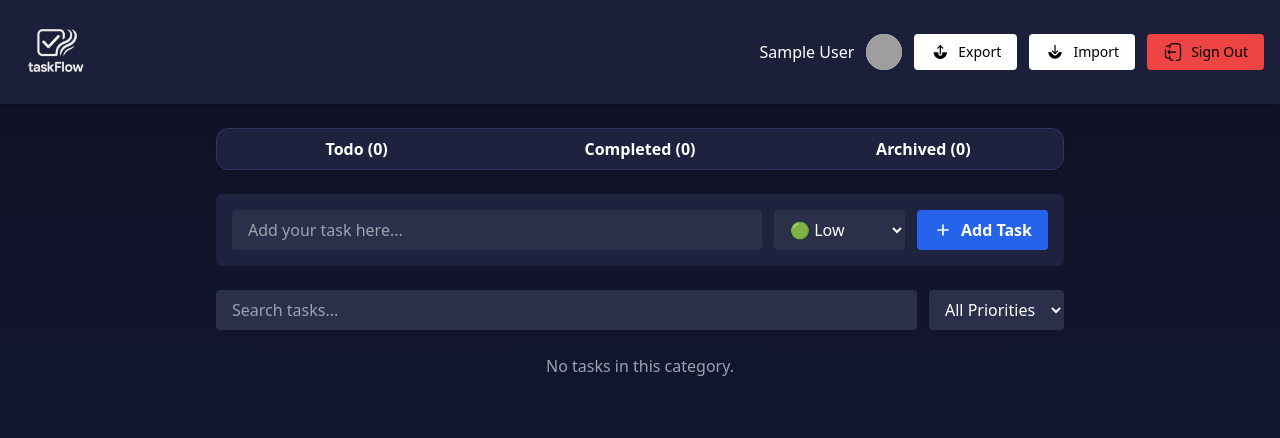
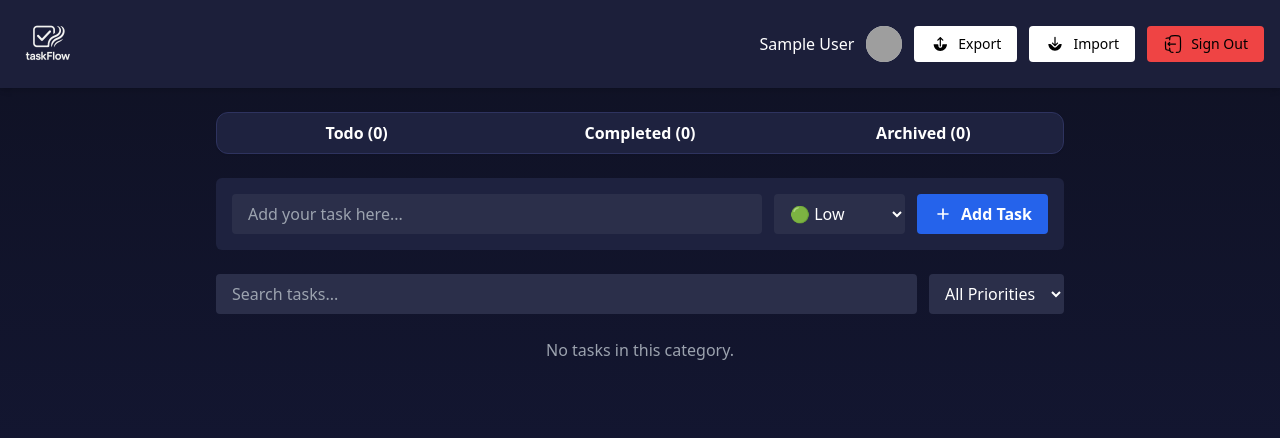
Before and after one commit to parth9784/TaskFlow, a plain HTML site: page app.html in a window 1280 px wide. Drawn offline with nearby package versions, Linux system fonts and the light colour scheme; no server answers; sample sign-in values are in the browser's storage; grey boxes are pictures that could not be loaded.

Commit message:
improved

```diff
--- a/app.html
+++ b/app.html
@@ -11,7 +11,7 @@
 <body class="bg-gradient-to-b from-[#0f1123] to-[#161a3b] text-white min-h-screen overflow-y-auto font-sans">
 
   <!-- Navbar -->
-  <nav class="flex sm:flex-row sm:justify-between sm:items-center gap-3 px-4 py-3 bg-[#1c1f3a] shadow-md">
+  <!-- <nav class="flex sm:flex-row sm:justify-between sm:items-center gap-3 px-4 py-3 bg-[#1c1f3a] shadow-md">
     <img src="icons/taskflow.png" class="w-20 h-20" alt="logo" />
     <div class="flex flex-wrap items-center gap-3">
       <span id="username" class="capitalize font-medium text-white text-sm sm:text-base"></span>
@@ -59,7 +59,64 @@
 
 
     </div>
-  </nav>
+  </nav> -->
+  <nav class="flex justify-between items-center px-4 py-3 bg-[#1c1f3a] shadow-md relative">
+  <!-- Logo -->
+  <img src="icons/taskflow.png" class="w-16 h-16" alt="logo" />
+
+  <!-- Hamburger Toggle (mobile) -->
+  <button title="menu" id="menuToggle" class="sm:hidden p-2 rounded text-white focus:outline-none">
+    <svg class="w-6 h-6" fill="none" stroke="currentColor" stroke-width="2" viewBox="0 0 24 24"
+      xmlns="http://www.w3.org/2000/svg">
+      <path stroke-linecap="round" stroke-linejoin="round" d="M4 6h16M4 12h16M4 18h16"></path>
+    </svg>
+  </button>
+
+  <!-- Nav Items -->
+  <div id="navMenu"
+    class="absolute top-24 right-4 sm:static hidden sm:flex flex-col sm:flex-row items-start sm:items-center gap-3 sm:gap-3 bg-[#1c1f3a] sm:bg-transparent p-4 sm:p-0 rounded-md shadow-md sm:shadow-none z-50 sm:w-auto w-[calc(100%-2rem)] space-y-3 sm:space-y-0">
+
+    <span id="username" class="capitalize font-medium text-white text-sm sm:text-base">User</span>
+    <img id="avatar" class="w-9 h-9 rounded-full bg-gray-300 object-cover" alt="Avatar" />
+
+    <button id="exportBtn"
+      class="flex items-center gap-2 px-4 py-2 bg-white text-black rounded hover:bg-gray-200 text-sm w-full sm:w-auto">
+      <svg class="w-5 h-5" fill="currentColor" viewBox="0 0 24 24">
+        <path fill-rule="evenodd" clip-rule="evenodd"
+          d="M8.84467 7.90533C9.13756 8.19822 9.61244 8.19822 9.90533 7.90533L11.625 6.18566L11.625 14.375C11.625 14.7892 11.9608 15.125 12.375 15.125C12.7892 15.125 13.125 14.7892 13.125 14.375V6.18566L14.8447 7.90533C15.1376 8.19822 15.6124 8.19822 15.9053 7.90533C16.1982 7.61244 16.1982 7.13756 15.9053 6.84467L12.9053 3.84467C12.6124 3.55178 12.1376 3.55178 11.8447 3.84467L8.84467 6.84467C8.55178 7.13756 8.55178 7.61244 8.84467 7.90533Z" />
+        <path
+          d="M12.375 20.375C16.7933 20.375 20.375 16.7933 20.375 12.375L16.625 12.375C15.6822 12.375 15.2108 12.375 14.9179 12.6679C14.625 12.9608 14.625 13.4322 14.625 14.375C14.625 15.6176 13.6176 16.625 12.375 16.625C11.1324 16.625 10.125 15.6176 10.125 14.375C10.125 13.4322 10.125 12.9608 9.83211 12.6679C9.53921 12.375 9.06781 12.375 8.125 12.375H4.375C4.375 16.7933 7.95672 20.375 12.375 20.375Z" />
+      </svg>
+      <span>Export</span>
+    </button>
+
+    <button id="importBtn"
+      class="flex items-center gap-2 px-4 py-2 bg-white text-black rounded hover:bg-gray-200 text-sm w-full sm:w-auto">
+      <svg class="w-5 h-5" viewBox="0 0 24 24" fill="currentColor">
+        <path fill-rule="evenodd" clip-rule="evenodd"
+          d="M15.5303 10.4697C15.2374 10.1768 14.7626 10.1768 14.4697 10.4697L12.75 12.1893V4C12.75 3.58579 12.4142 3.25 12 3.25C11.5858 3.25 11.25 3.58579 11.25 4V12.1893L9.53033 10.4697C9.23744 10.1768 8.76256 10.1768 8.46967 10.4697C8.17678 10.7626 8.17678 11.2374 8.46967 11.5303L11.4697 14.5303C11.7626 14.8232 12.2374 14.8232 12.5303 14.5303L15.5303 11.5303C15.8232 11.2374 15.8232 10.7626 15.5303 10.4697Z" />
+        <path
+          d="M17.7476 12C17.2996 12 16.9077 12.2742 16.591 12.591L13.591 15.591C12.7123 16.4697 11.2877 16.4697 10.409 15.591L7.40901 12.591C7.09226 12.2742 6.70041 12 6.25245 12H4C4 16.4183 7.58172 20 12 20C16.4183 20 20 16.4183 20 12H17.7476Z" />
+      </svg>
+      <span>Import</span>
+    </button>
+
+    <button title="Sign Out" id="signOut"
+      class="flex items-center gap-2 px-4 py-2 text-sm text-black bg-red-500 rounded hover:bg-red-600 transition-all duration-200 w-full sm:w-auto">
+      <svg class="w-5 h-5 text-black" viewBox="0 0 24 24" fill="none">
+        <path d="M15 12H6M6 12L8 14M6 12L8 10" stroke="currentColor" stroke-width="1.5" stroke-linecap="round"
+          stroke-linejoin="round" />
+        <path
+          d="M12 22c-1.553-.046-2.48-.22-3.121-.861C8.11 20.37 8.014 19.193 8.002 17M16 22c2.175-.012 3.353-.108 4.121-.877C21 20.244 21 18.83 21 16V8c0-2.828 0-4.243-.879-5.122C19.242 2 17.828 2 15 2h-1c-2.828 0-4.243 0-5.122.878C8.11 3.647 8.014 4.825 8.002 7"
+          stroke="currentColor" stroke-width="1.5" stroke-linecap="round" />
+        <path d="M3 9.5v5c0 2.357 0 3.536.732 4.268.733.732 1.911.732 4.268.732M3.732 5.232C4.465 4.5 5.643 4.5 8 4.5"
+          stroke="currentColor" stroke-width="1.5" stroke-linecap="round" />
+      </svg>
+      <span>Sign Out</span>
+    </button>
+  </div>
+</nav>
+
 
   <!-- Hidden file input for import -->
   <input title="import" type="file" id="importFile" accept=".json" class="hidden" />
@@ -140,5 +197,12 @@
   </main>
 
   <script src="js/app.js"></script>
+  <script>
+  const menuToggle = document.getElementById("menuToggle");
+  const navMenu = document.getElementById("navMenu");
+  menuToggle.addEventListener("click", () => {
+    navMenu.classList.toggle("hidden");
+  });
+</script>
 </body>
 </html>
```
